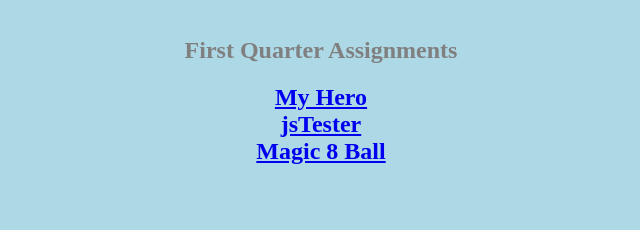
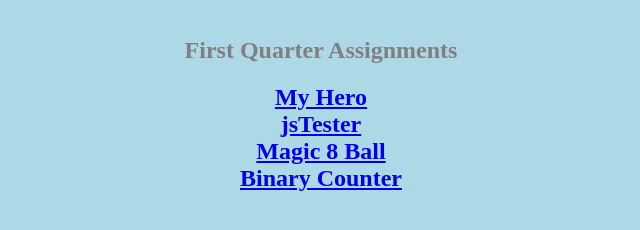
Before and after one commit to p3caldwell22/myWebsite, a plain HTML site: page index.html in a window 1280 px wide. Shown: the part 388-618 px from the top of the page, without its empty margins (319-959 px from the left). Drawn offline with Linux system fonts and the light colour scheme.

Commit message:
Update index.html

```diff
--- a/index.html
+++ b/index.html
@@ -19,6 +19,8 @@
 <a href="jsTester.html">jsTester</a>
 <br/>
 <a href="magic8ball.html">Magic 8 Ball</a>
+<br/>
+<a href="binCounter.html">Binary Counter</a>
 </center>
 </p>
 
```
